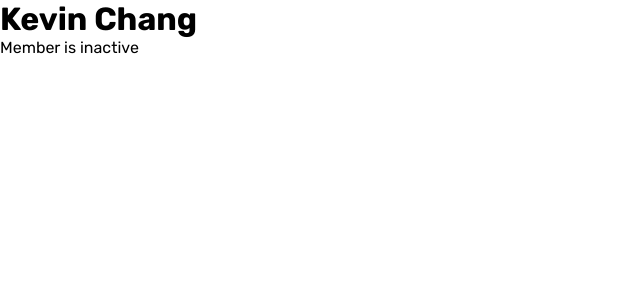
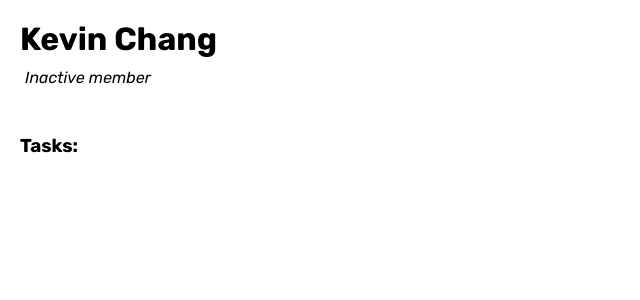
Before and after one commit to jeff4/vue1, a Vue app: page / in a window 1280 px wide. Shown: the top 300 px of the page, without its empty margins (0-640 px from the left). Built offline with nearby package versions, Linux system fonts and the light colour scheme.

Commit message:
more App.vue updates

```diff
--- a/src/App.vue
+++ b/src/App.vue
@@ -1,20 +1,36 @@
 <script lang="ts">
+
   export default {
     data() {
       return{
         name: 'Kevin Chang',
         status: false,
+        tasks: ['Task One', 'Task Two', 'Task Three']
       };
     },
   };
 
 </script>
 
+
+<!--- HTML under here -->
+
 <template>
   <h1>{{ name }}</h1>
   <p v-if="status">Member is active</p>
-  <p v-else>Member is inactive</p>
+  <p v-else><em>Inactive member</em></p>
+
+  <br> <br>
+  <h3>Tasks:</h3>
+
+
+
+
 </template>
+
+
+
+<!--- Styles under here -->
 
 <style lang="scss">
   @import url('https://fonts.googleapis.com/css2?family=Rubik:ital,wght@0,300..900;1,300..900&display=swap');
@@ -22,9 +38,10 @@
   * {
     font-family: "Rubik", sans-serif;
     margin: 0;
-    padding: 0;
+    padding: 5px;
     box-sizing: border-box;
   }
+
 
   .container {
     max-width: 1100px;
```
